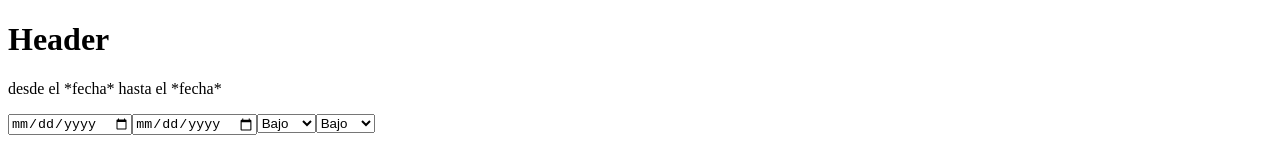
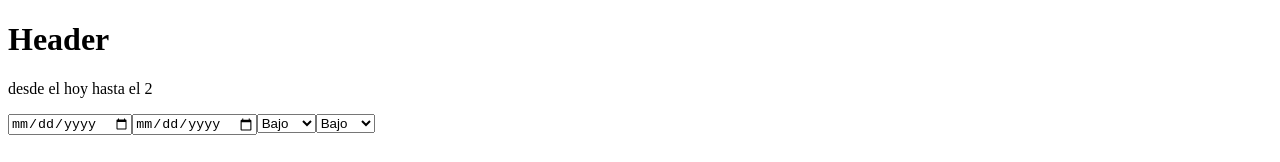
Before and after one commit to damiloyola/proyecto3-reserva-alojamiento, a React (Create React App) app: page / in a window 1280 px wide. Shown: the top 162 px of the page. Built offline with nearby package versions, Linux system fonts and the light colour scheme.

Commit message:
se crean estados globales con setContext y funcion de filtros para modificarlos

```diff
--- a/src/App.js
+++ b/src/App.js
@@ -1,14 +1,17 @@
 import Header from "./components/Header";
 import Filters from "./components/Filters";
 import Cards from "./components/Cards";
+import { StateProvider } from "./components/StateContext";
 
 const App = () => {
     return (
-        <div className="App">
-            <Header />
-            <Filters />
-            <Cards />
-        </div>
+        <StateProvider>
+            <div className="App">
+                <Header />
+                <Filters />
+                <Cards />
+            </div>
+        </StateProvider>
     );
 };
 
--- a/src/components/FilterDate.js
+++ /dev/null
@@ -1,7 +0,0 @@
-import React from "react";
-
-const FilterDate = () => {
-    return <input type="date" />;
-};
-
-export default FilterDate;
--- a/src/components/FilterPrice.js
+++ /dev/null
@@ -1,13 +0,0 @@
-import React from "react";
-
-const FilterPrice = () => {
-    return (
-        <select>
-            <option value="bajo">Bajo</option>
-            <option value="medio">Medio</option>
-            <option value="alto">Alto</option>
-        </select>
-    );
-};
-
-export default FilterPrice;
--- a/src/components/FilterSize.js
+++ /dev/null
@@ -1,13 +0,0 @@
-import React from "react";
-
-const FilterSize = () => {
-    return (
-        <select>
-            <option value="bajo">Bajo</option>
-            <option value="medio">Medio</option>
-            <option value="alto">Alto</option>
-        </select>
-    );
-};
-
-export default FilterSize;
--- a/src/components/Filters.js
+++ b/src/components/Filters.js
@@ -1,15 +1,28 @@
-import React from "react";
-import FilterDate from "./FilterDate";
-import FilterPrice from "./FilterPrice";
-import FilterSize from "./FilterSize";
+import React, { useState, useContext } from "react";
+import { StateContext } from "./StateContext";
 
 const Filters = () => {
+    const [state, setState] = useContext(StateContext);
+
+    const handleInput = (e) => {
+        const { name, value } = e.target;
+        const values = { ...state, [name]: value };
+        setState(values);
+    };
     return (
         <div>
-            <FilterDate />
-            <FilterDate />
-            <FilterSize />
-            <FilterPrice />
+            <input name="dateStart" onChange={handleInput} type="date" />
+            <input name="dateEnd" type="date" onChange={handleInput} />
+            <select name="price" id="price_select" onChange={handleInput}>
+                <option value="bajo">Bajo</option>
+                <option value="medio">Medio</option>
+                <option value="alto">Alto</option>
+            </select>
+            <select name="size" id="size_select" onChange={handleInput}>
+                <option value="bajo">Bajo</option>
+                <option value="medio">Medio</option>
+                <option value="alto">Alto</option>
+            </select>
         </div>
     );
 };
--- a/src/components/Header.js
+++ b/src/components/Header.js
@@ -1,10 +1,14 @@
-import React from "react";
+import React, { useState, useContext } from "react";
+import { StateContext } from "./StateContext";
 
 const Header = () => {
+    const [state, setState] = useContext(StateContext);
     return (
         <header>
             <h1>Header</h1>
-            <p>desde el *fecha* hasta el *fecha*</p>
+            <p>
+                desde el {state.dateStart} hasta el {state.dateEnd}
+            </p>
         </header>
     );
 };
--- /dev/null
+++ b/src/components/StateContext.js
@@ -0,0 +1,18 @@
+import React, { useState, createContext } from "react";
+
+export const StateContext = createContext();
+
+export const StateProvider = (props) => {
+    const [state, setState] = useState({
+        dateStart: "hoy",
+        dateEnd: "2",
+        price: "",
+        size: "",
+    });
+
+    return (
+        <StateContext.Provider value={[state, setState]}>
+            {props.children}
+        </StateContext.Provider>
+    );
+};
```
